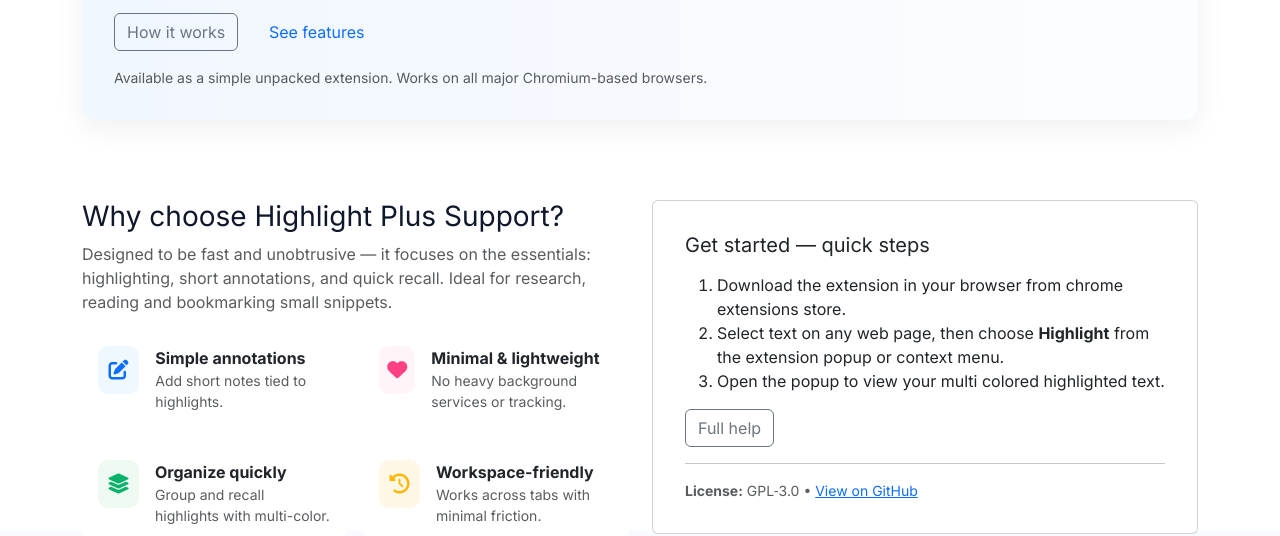
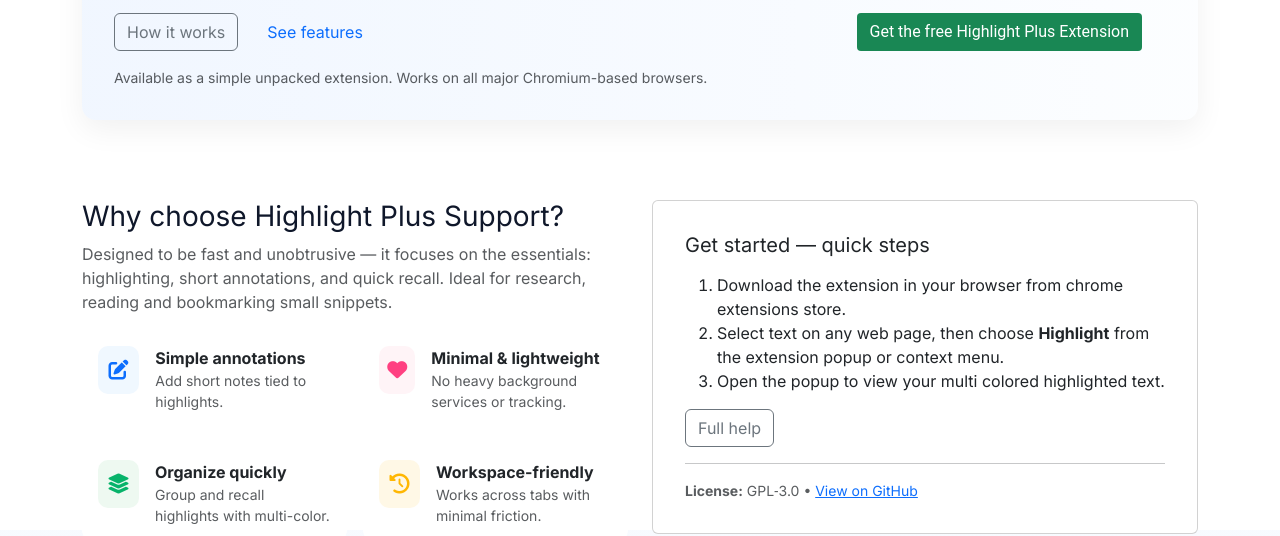
Before and after one commit to imeanup/highlighter-support, a plain HTML site: page docs/index.html in a window 1280 px wide. Shown: the part 270-806 px from the top of the page. Drawn offline with nearby package versions, Linux system fonts and the light colour scheme.

Commit message:
add download button on home page

```diff
--- a/docs/css/home.css
+++ b/docs/css/home.css
@@ -151,6 +151,31 @@ header.site-header{
     border-radius: 8px;
 }
 
+.btn-download {
+    display: inline-block;
+    line-height: 1.5;
+    text-align: center;
+    text-decoration: none;
+    vertical-align: middle;
+    user-select: none;
+    border: 1px solid transparent;
+    padding: .375rem .75rem;
+    position: relative;
+    margin: 0;
+    font-family: Roboto !important;
+    font-size: 1rem;
+    font-weight: 400 !important;
+    border-radius: .25rem;
+    transition: color .15s ease-in-out, background-color .15s ease-in-out, border-color .15s ease-in-out, box-shadow .15s ease-in-out;
+}
+
+.btn-download:hover,
+.btn-download:focus {
+    background-color: #00c666;
+    border-color: #00c666;
+    color: #fff;
+}
+
 .sponsor-note {
     line-height: 1.2;
     margin-top: .5rem;
--- a/docs/index.html
+++ b/docs/index.html
@@ -47,16 +47,18 @@
                     <h1>Multi‑color highlights across tabs.</h1>
                     <p class="lead-muted">Built for Manifest V3, this lightweight, fast highlighter marks text in multiple colors across multiple tabs, with a quick toggle to turn highlighting on/off or reset it whenever needed.</p>
 
-            <div class="d-flex align-items-center cta-row mt-3">
+                <div class="d-flex align-items-center cta-row mt-3 gap-2 flex-wrap">
                     <a class="btn btn-outline-secondary" href="help.html">How it works</a>
                     <a class="btn btn-link text-decoration-none ms-2" href="#features">See features</a>
+                    <a href="https://chromewebstore.google.com/detail/highlight-plus/cedbdbndkoidpijjkjpfcnabkamccnbg" class="btn btn-success btn-lg btn-download ms-md-auto">
+                        Get the free Highlight Plus Extension
+                    </a>
                 </div>
 
                 <div class="mt-3 text-muted small">Available as a simple unpacked extension. Works on all major Chromium-based browsers.</div>
             </div>
 
-            <div class="d-none d-md-block text-center" aria-hidden="true">
-            </div>
+            <div class="d-none d-md-block text-center" aria-hidden="true"></div>
         </div>
 
         </div>
```
Lines whose indentation alone changed are shown as unchanged.
